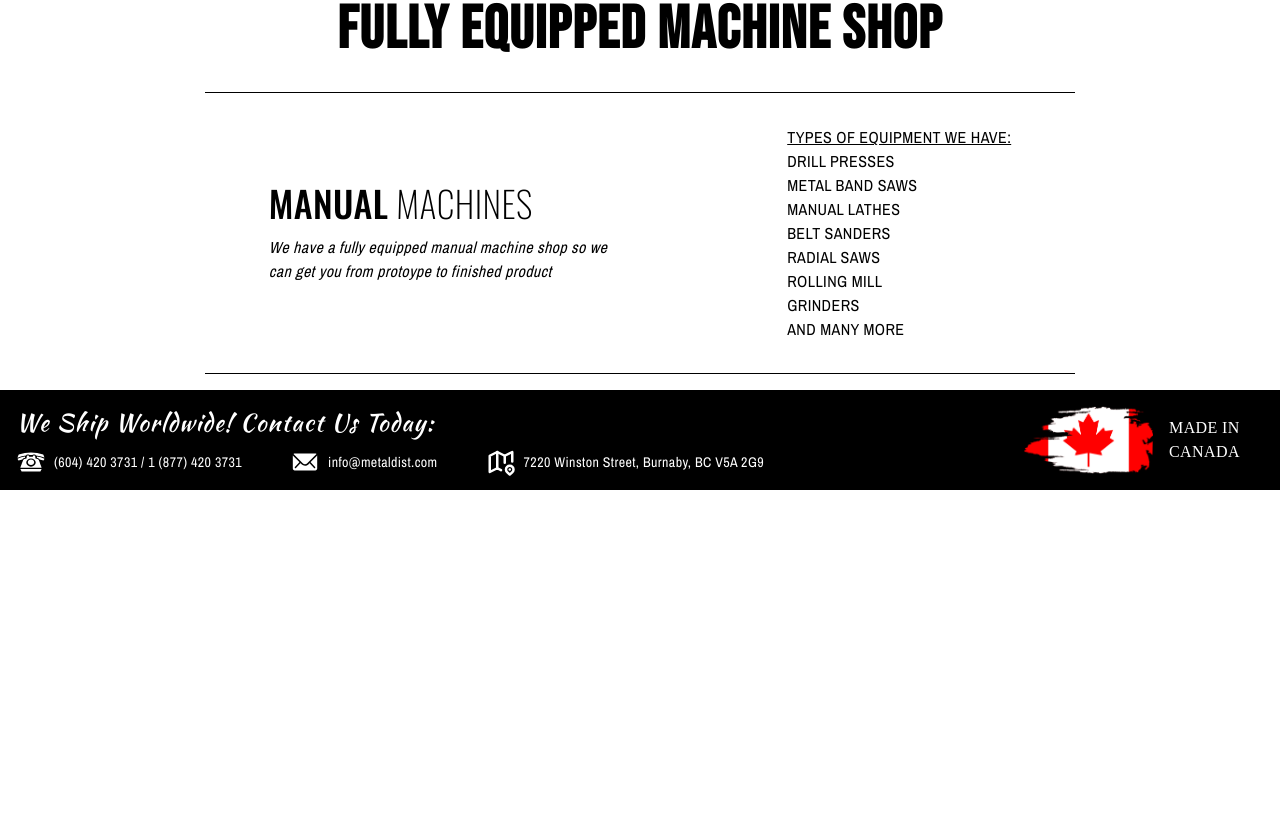
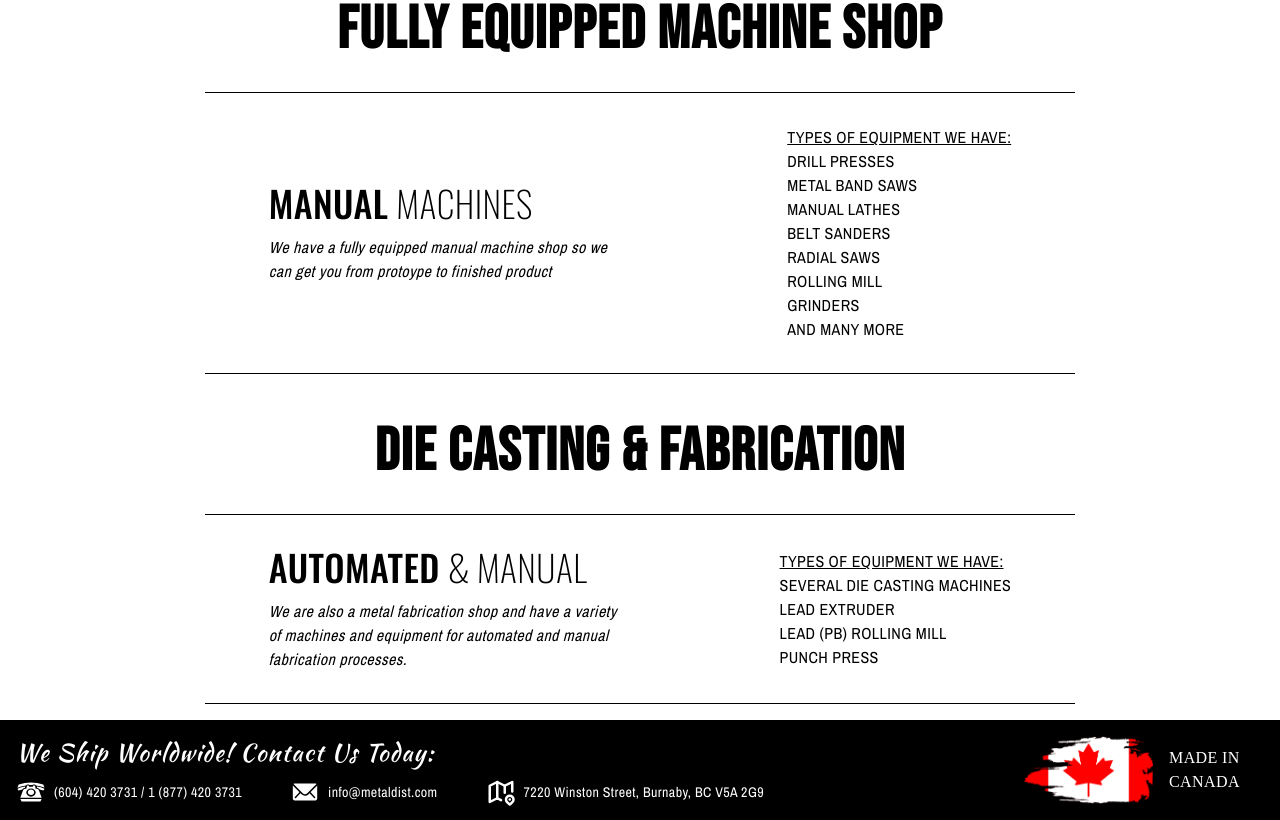
Before and after one commit to a-tuyen/maxumcnc, a Next.js app: page /technology in a window 1280 px wide. Shown: the part 2064-2884 px from the top of the page. Before the commit the page ends 2554 px from the top, so only its background shows below. Built offline with nearby package versions, Linux system fonts and the light colour scheme; a web font is replaced by a local one.

Commit message:
adds in diecasting section

```diff
--- a/app/technology/page.jsx
+++ b/app/technology/page.jsx
@@ -135,6 +135,27 @@ const Technology = () => {
           </ul>
         </div>
 
+        <h1 className="py-8 text-center">DIE CASTING & FABRICATION</h1>
+
+        <div className="flex flex-col items-center md:flex-row md:justify-start py-8 md:px-[5%] mb-4 border-y-[1.5px] border-black w-[90%] lg:w-[68%]">
+          <div className="w-[70%] flex flex-col items-center md:items-start">
+            <h2 className="flex flex-col md:flex-row md:items-center pb-3 text-center">
+              AUTOMATED<span className="font-extralight pl-2">& MANUAL</span>
+            </h2>
+            <div className="tracking-wide italic text-center w-[70%] pb-2 md:pb-0 md:text-left">
+  We are also a metal fabrication shop and have a variety of machines and equipment for automated and manual fabrication processes.
+            </div>
+          </div>
+
+          <ul className="list-none text-center md:text-left whitespace-nowrap">
+            <li className="underline">TYPES OF EQUIPMENT WE HAVE:</li>
+            <li>SEVERAL DIE CASTING MACHINES</li>
+            <li>LEAD EXTRUDER</li>
+            <li>LEAD (PB) ROLLING MILL</li>
+            <li>PUNCH PRESS</li>
+
+          </ul>
+        </div>
       </div>
     </div>
   );
```
